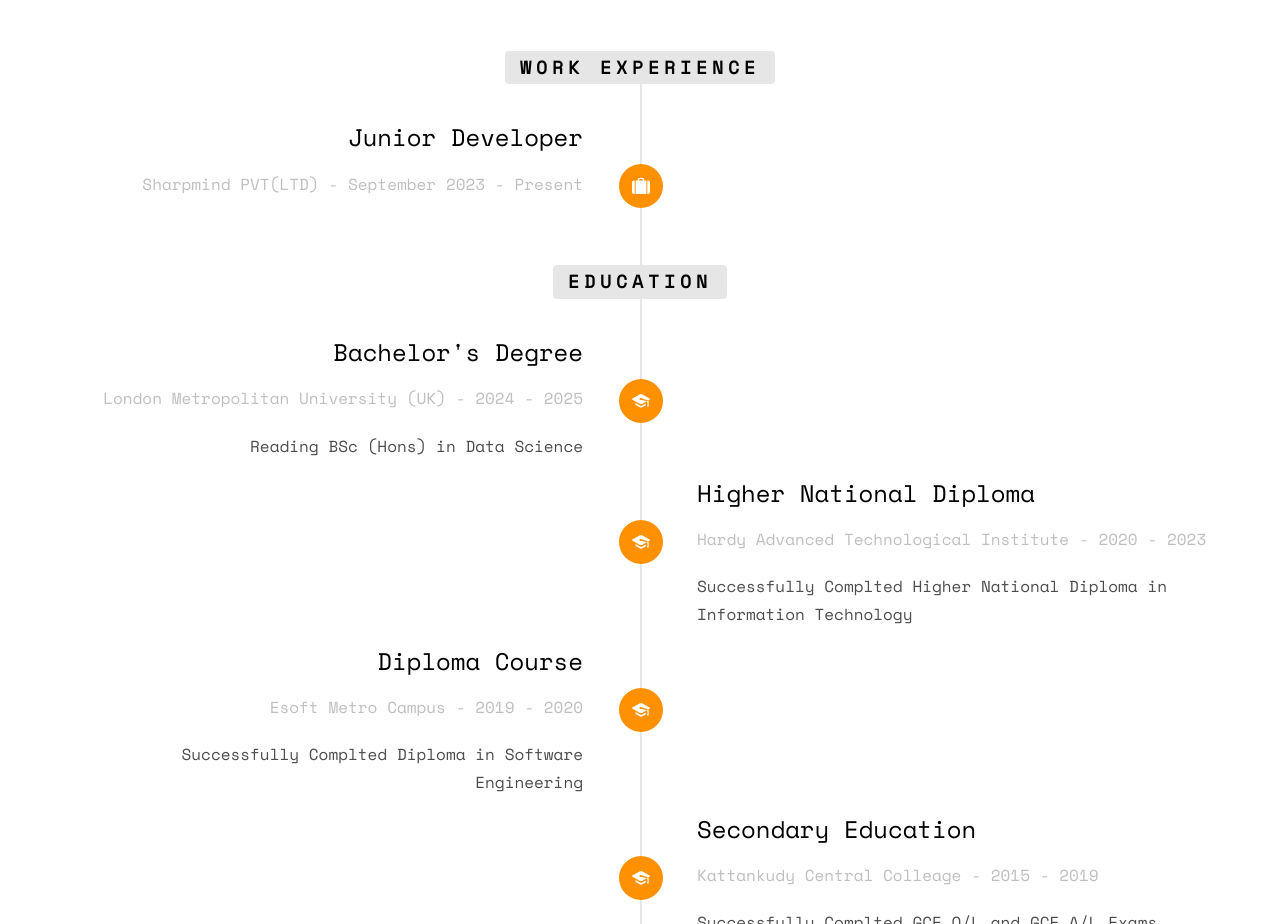
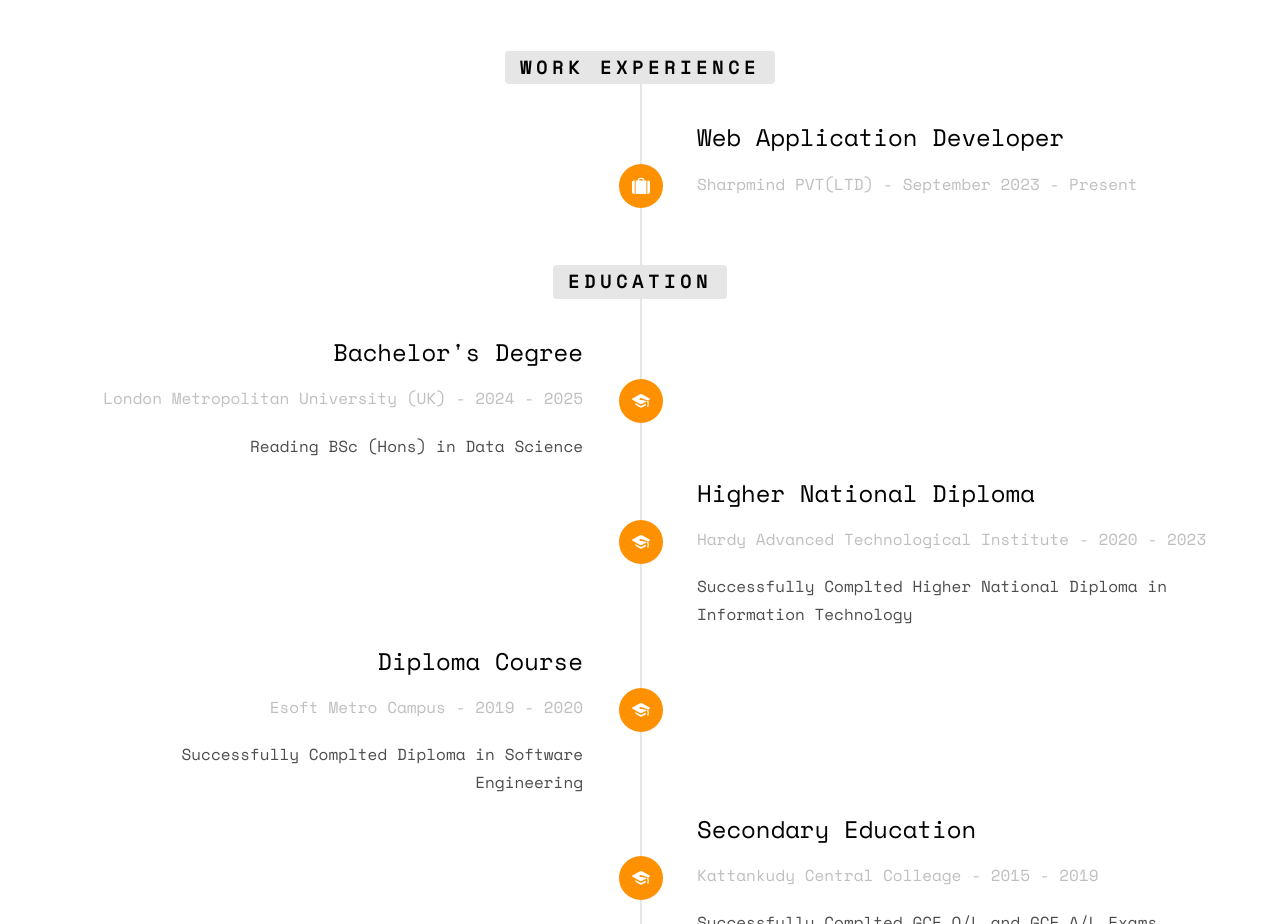
Before and after one commit to Safni2001/safni2001.github.io, a plain HTML site: page index.html in a window 1280 px wide. Shown: the part 1760-2684 px from the top of the page. Drawn offline with nearby package versions, Linux system fonts and the light colour scheme; some packages are replaced by stand-ins of ours; no server answers; files whose address does not match are found by name.

Commit message:
Add files via upload

```diff
--- a/index.html
+++ b/index.html
@@ -141,11 +141,11 @@
 								</div>
 
 							</li>
-							<li class="animate-box timeline-unverted">
+							<li class="timeline-inverted animate-box">
 								<div class="timeline-badge"><i class="icon-suitcase"></i></div>
 								<div class="timeline-panel">
 									<div class="timeline-heading">
-										<h3 class="timeline-title">Junior Developer</h3>
+										<h3 class="timeline-title">Web Application Developer</h3>
 										<span class="company">Sharpmind PVT(LTD) - September 2023 - Present</span>
 									</div>
 									<!-- <div class="timeline-body">
```
